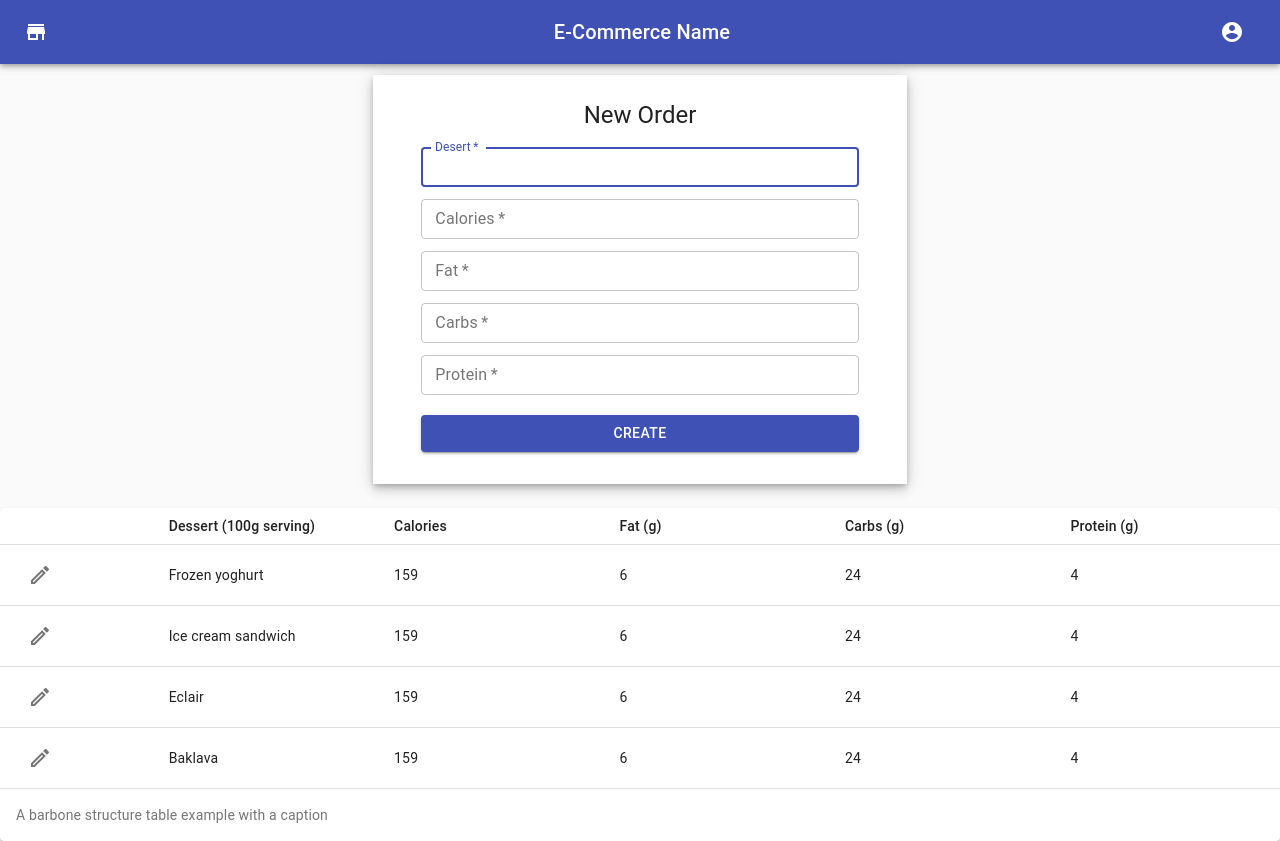
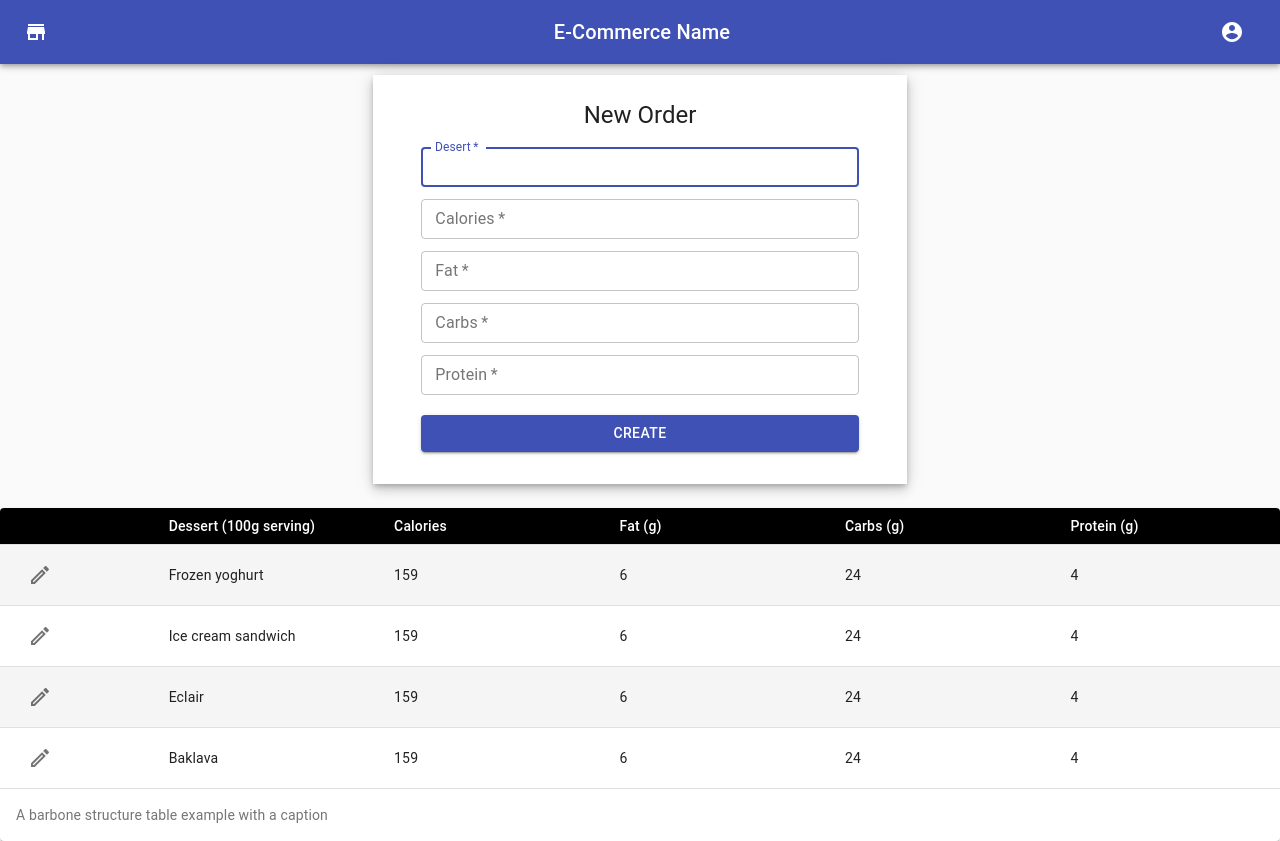
Before and after one commit to msymbolEJA/frontend-textile, a React (Create React App) app: page /new-order in a window 1280 px wide. Built offline with nearby package versions, Linux system fonts and the light colour scheme.

Commit message:
edited height of rows and color

```diff
--- a/src/components/orders/Orders.js
+++ b/src/components/orders/Orders.js
@@ -1,5 +1,5 @@
 import React from "react";
-import { makeStyles } from "@material-ui/core/styles";
+import { withStyles, makeStyles } from "@material-ui/core/styles";
 import Table from "@material-ui/core/Table";
 import TableBody from "@material-ui/core/TableBody";
 import TableCell from "@material-ui/core/TableCell";
@@ -12,6 +12,24 @@ import IconButton from "@material-ui/core/IconButton";
 import EditIcon from "@material-ui/icons/EditOutlined";
 import DoneIcon from "@material-ui/icons/DoneAllTwoTone";
 import RevertIcon from "@material-ui/icons/NotInterestedOutlined";
+
+const StyledTableCell = withStyles((theme) => ({
+  head: {
+    backgroundColor: theme.palette.common.black,
+    color: theme.palette.common.white,
+  },
+  body: {
+    fontSize: 14,
+  },
+}))(TableCell);
+
+const StyledTableRow = withStyles((theme) => ({
+  root: {
+    "&:nth-of-type(odd)": {
+      backgroundColor: theme.palette.action.hover,
+    },
+  },
+}))(TableRow);
 
 const useStyles = makeStyles((theme) => ({
   root: {
@@ -121,17 +139,19 @@ function Orders() {
         <caption>A barbone structure table example with a caption</caption>
         <TableHead>
           <TableRow>
-            <TableCell align="left" />
-            <TableCell align="left">Dessert (100g serving)</TableCell>
-            <TableCell align="left">Calories</TableCell>
-            <TableCell align="left">Fat&nbsp;(g)</TableCell>
-            <TableCell align="left">Carbs&nbsp;(g)</TableCell>
-            <TableCell align="left">Protein&nbsp;(g)</TableCell>
+            <StyledTableCell align="left" />
+            <StyledTableCell align="left">
+              Dessert (100g serving)
+            </StyledTableCell>
+            <StyledTableCell align="left">Calories</StyledTableCell>
+            <StyledTableCell align="left">Fat&nbsp;(g)</StyledTableCell>
+            <StyledTableCell align="left">Carbs&nbsp;(g)</StyledTableCell>
+            <StyledTableCell align="left">Protein&nbsp;(g)</StyledTableCell>
           </TableRow>
         </TableHead>
         <TableBody>
           {rows.map((row) => (
-            <TableRow key={row.id}>
+            <StyledTableRow key={row.id}>
               <TableCell className={classes.selectTableCell}>
                 {row.isEditMode ? (
                   <>
@@ -162,7 +182,7 @@ function Orders() {
               <CustomTableCell {...{ row, name: "fat", onChange }} />
               <CustomTableCell {...{ row, name: "carbs", onChange }} />
               <CustomTableCell {...{ row, name: "protein", onChange }} />
-            </TableRow>
+            </StyledTableRow>
           ))}
         </TableBody>
       </Table>
--- a/src/components/orders/new/Table.js
+++ b/src/components/orders/new/Table.js
@@ -1,5 +1,5 @@
 import React from "react";
-import { makeStyles } from "@material-ui/core/styles";
+import { withStyles, makeStyles } from "@material-ui/core/styles";
 import Table from "@material-ui/core/Table";
 import TableBody from "@material-ui/core/TableBody";
 import TableCell from "@material-ui/core/TableCell";
@@ -12,6 +12,24 @@ import IconButton from "@material-ui/core/IconButton";
 import EditIcon from "@material-ui/icons/EditOutlined";
 import DoneIcon from "@material-ui/icons/DoneAllTwoTone";
 import RevertIcon from "@material-ui/icons/NotInterestedOutlined";
+
+const StyledTableCell = withStyles((theme) => ({
+  head: {
+    backgroundColor: theme.palette.common.black,
+    color: theme.palette.common.white,
+  },
+  body: {
+    fontSize: 14,
+  },
+}))(TableCell);
+
+const StyledTableRow = withStyles((theme) => ({
+  root: {
+    "&:nth-of-type(odd)": {
+      backgroundColor: theme.palette.action.hover,
+    },
+  },
+}))(TableRow);
 
 const useStyles = makeStyles((theme) => ({
   root: {
@@ -113,17 +131,19 @@ function Orders({ list }) {
         <caption>A barbone structure table example with a caption</caption>
         <TableHead>
           <TableRow>
-            <TableCell align="left" />
-            <TableCell align="left">Dessert (100g serving)</TableCell>
-            <TableCell align="left">Calories</TableCell>
-            <TableCell align="left">Fat&nbsp;(g)</TableCell>
-            <TableCell align="left">Carbs&nbsp;(g)</TableCell>
-            <TableCell align="left">Protein&nbsp;(g)</TableCell>
+            <StyledTableCell align="left" />
+            <StyledTableCell align="left">
+              Dessert (100g serving)
+            </StyledTableCell>
+            <StyledTableCell align="left">Calories</StyledTableCell>
+            <StyledTableCell align="left">Fat&nbsp;(g)</StyledTableCell>
+            <StyledTableCell align="left">Carbs&nbsp;(g)</StyledTableCell>
+            <StyledTableCell align="left">Protein&nbsp;(g)</StyledTableCell>
           </TableRow>
         </TableHead>
         <TableBody>
           {rows.map((row) => (
-            <TableRow key={row.id}>
+            <StyledTableRow key={row.id}>
               <TableCell className={classes.selectTableCell}>
                 {row.isEditMode ? (
                   <>
@@ -154,7 +174,7 @@ function Orders({ list }) {
               <CustomTableCell {...{ row, name: "fat", onChange }} />
               <CustomTableCell {...{ row, name: "carbs", onChange }} />
               <CustomTableCell {...{ row, name: "protein", onChange }} />
-            </TableRow>
+            </StyledTableRow>
           ))}
         </TableBody>
       </Table>
```
